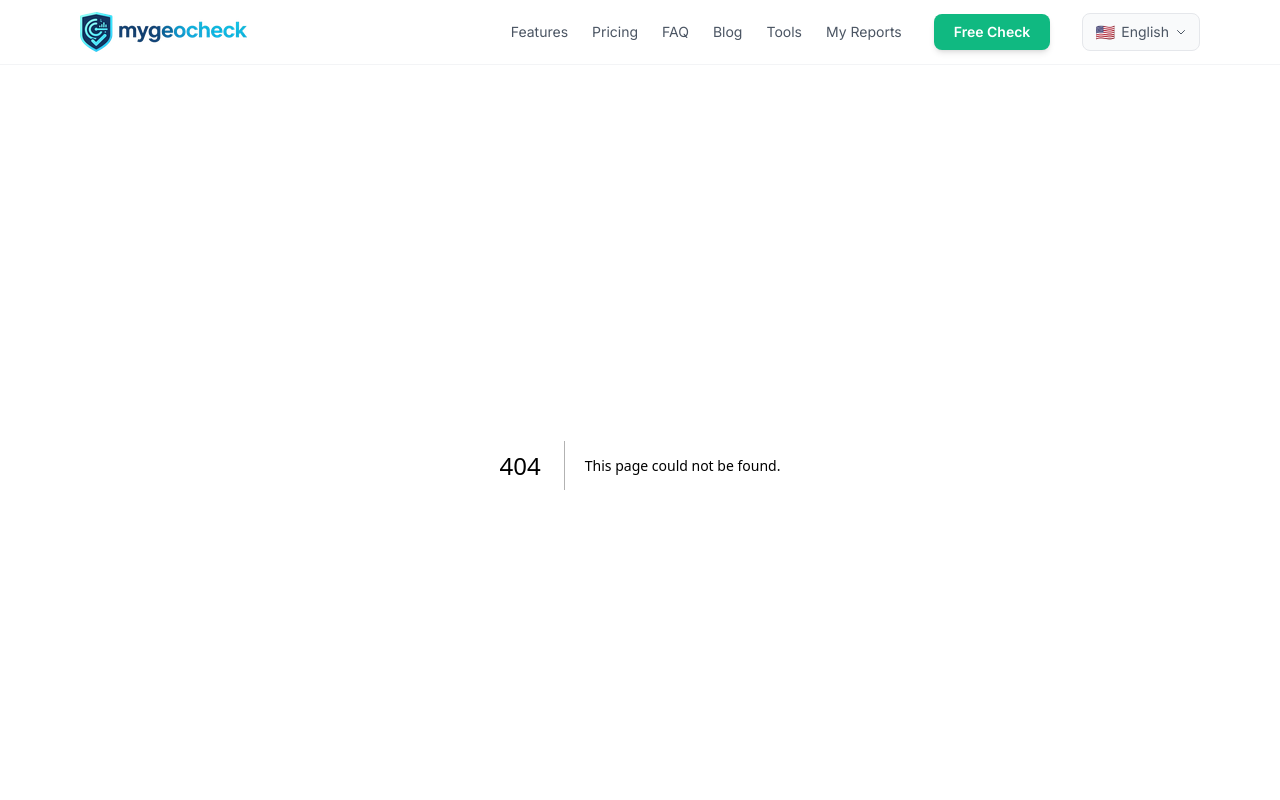
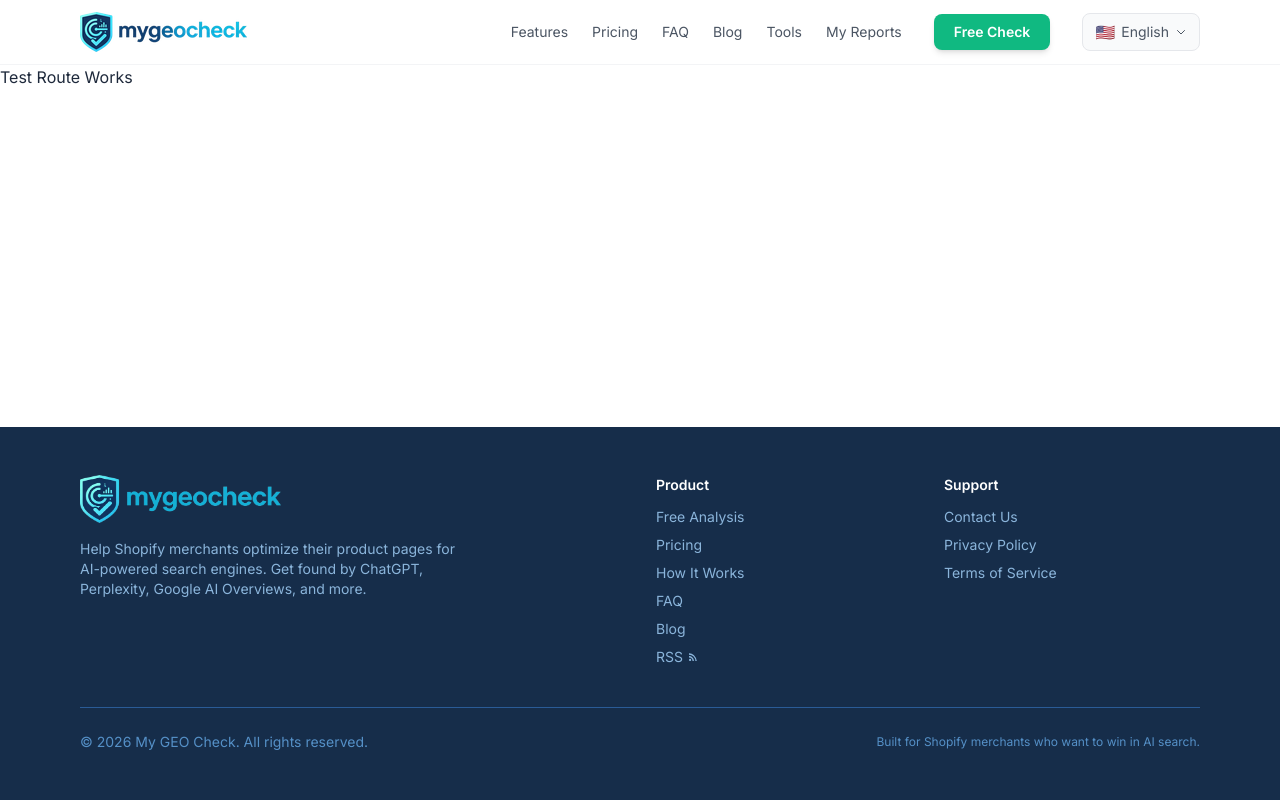
Before and after one commit to lough0226-lang/shopify-geocheck, a Next.js app: page /test-route in a window 1280 px wide. Before the commit this address had no page. Shown: the top 800 px of the page. Built offline with nearby package versions, Linux system fonts and the light colour scheme.

Commit message:
test: check if new routes work at all

```diff
--- /dev/null
+++ b/app/test-route/page.js
@@ -0,0 +1,3 @@
+export default function TestPage() {
+  return <div>Test Route Works</div>;
+}
```
